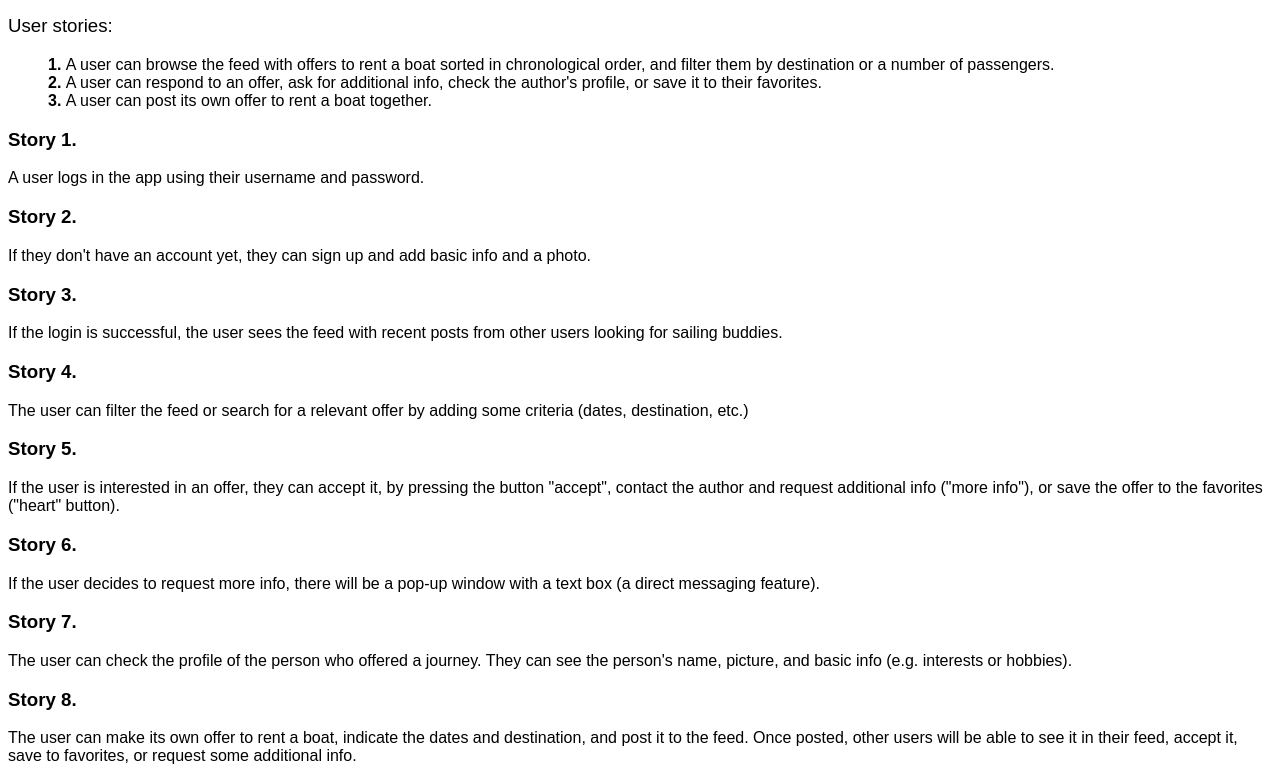
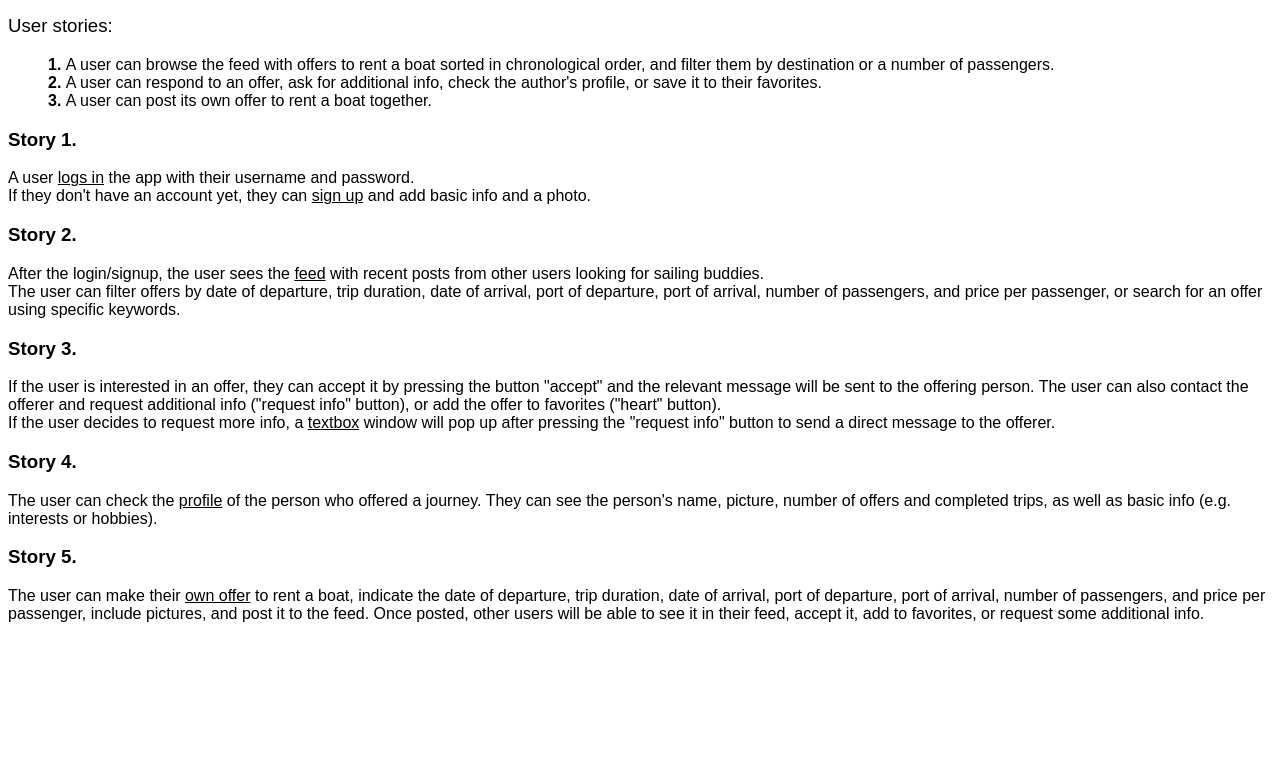
Before and after one commit to MaliDo/SeaYou, a plain HTML site: page index.html in a window 1280 px wide. Shown: the part 66-847 px from the top of the page. After the commit the page ends 800 px from the top, so only its background shows below. Drawn offline with Linux system fonts and the light colour scheme.

Commit message:
Add files via upload

```diff
--- a/index.html
+++ b/index.html
@@ -20,22 +20,18 @@
             <li>A user can post its own offer to rent a boat together.</li>
         </ol>
         <h3>Story 1.</h3>
-            <p>A user logs in the app using their username and password.</p>
+            <p>A user <u>logs in</u> the app with their username and password.<br>
+            If they don't have an account yet, they can <u>sign up</u> and add basic info and a photo.</p>
         <h3>Story 2.</h3>
-            <p>If they don't have an account yet, they can sign up and add basic info and a photo.</p>
+            <p>After the login/signup, the user sees the <u>feed</u> with recent posts from other users looking for sailing buddies.<br>
+            The user can filter offers by date of departure, trip duration, date of arrival, port of departure, port of arrival, number of passengers, and price per passenger, or search for an offer using specific keywords.</p>
         <h3>Story 3.</h3>
-            <p>If the login is successful, the user sees the feed with recent posts from other users looking for sailing buddies.</p>
+            <p>If the user is interested in an offer, they can accept it by pressing the button "accept" and the relevant message will be sent to the offering person. The user can also contact the offerer and request additional info ("request info" button), or add the offer to favorites ("heart" button).<br>
+            If the user decides to request more info, a <u>textbox</u> window will pop up after pressing the "request info" button to send a direct message to the offerer.</p>
         <h3>Story 4.</h3>
-            <p>The user can filter the feed or search for a relevant offer by adding some criteria (dates, destination, etc.)</p>
+            <p>The user can check the <u>profile</u> of the person who offered a journey. They can see the person's name, picture, number of offers and completed trips, as well as basic info (e.g. interests or hobbies).</p>
         <h3>Story 5.</h3>
-            <p>If the user is interested in an offer, they can accept it, by pressing the button "accept", contact the author and request additional info ("more info"), or save the offer to the favorites ("heart" button).</p>
-        <h3>Story 6.</h3>
-            <p>If the user decides to request more info, there will be a pop-up window with a text box (a direct messaging feature).</p>
-        <h3>Story 7.</h3>
-            <p>The user can check the profile of the person who offered a journey. They can see the person's name, picture, and basic info (e.g. interests or hobbies).</p>
-        <h3>Story 8.</h3>
-            <p>The user can make its own offer to rent a boat, indicate the dates and destination, and post it to the feed. Once posted, other users will be able to see it in their feed, accept it, save to favorites, or request some additional info.</p>
-        <p> </p>
+            <p>The user can make their <u>own offer</u> to rent a boat, indicate the date of departure, trip duration, date of arrival, port of departure, port of arrival, number of passengers, and price per passenger, include pictures, and post it to the feed. Once posted, other users will be able to see it in their feed, accept it, add to favorites, or request some additional info.</p>
         <p> </p>
     </body>
 </html>
```
